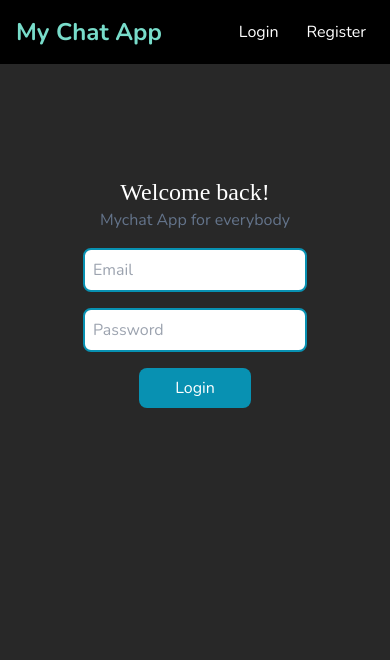
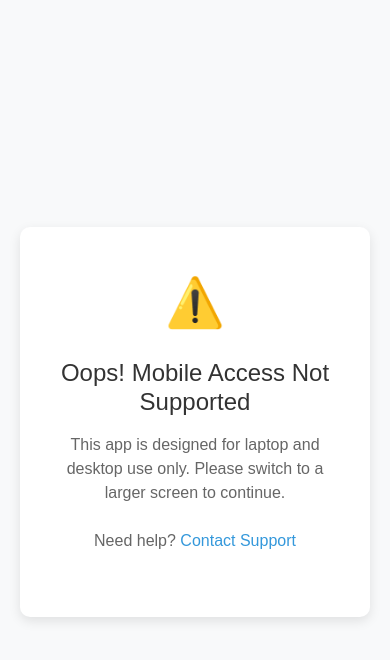
Before and after one commit to Amplejohnny/Chat_App, a React (Vite) app in the folder Frontend/: page / in a window 390 px wide. Shown: the top 660 px of the page. Built offline with nearby package versions, Linux system fonts and the light colour scheme; no server answers; a web font is replaced by a local one.

Commit message:
MobileUnsupported Page designed

```diff
--- a/Frontend/src/App.jsx
+++ b/Frontend/src/App.jsx
@@ -1,3 +1,4 @@
+import { useState, useEffect } from "react";
 import { Route, Routes, Navigate } from "react-router-dom";
 import Login from "./pages/Login";
 import Register from "./pages/Register";
@@ -8,10 +9,34 @@ import { AuthContext } from "./context/AuthContext";
 import { ChatContextProvider } from "./context/ChatContext";
 import "bootstrap/dist/css/bootstrap.min.css";
 import { Container } from "react-bootstrap";
+import MobileUnsupported from "./components/MobileUnsupported";
 
 function App() {
   const { user } = useContext(AuthContext);
+
+  const [isMobile, setIsMobile] = useState(false);
+
+  useEffect(() => {
+    // Check if the screen width is less than 768px (typical mobile devices)
+    const checkScreenWidth = () => {
+      setIsMobile(window.innerWidth < 768);
+    };
+
+    // Check on component mount
+    checkScreenWidth();
+
+    // Add event listener for window resize
+    window.addEventListener("resize", checkScreenWidth);
+
+    // Cleanup event listener on component unmount
+    return () => window.removeEventListener("resize", checkScreenWidth);
+  }, []);
+
   return (
+    <div>
+      {isMobile ? (
+        <MobileUnsupported />
+      ) : (
         <ChatContextProvider user={user}>
           <NavBar />
           <Container>
@@ -23,6 +48,8 @@ function App() {
             </Routes>
           </Container>
         </ChatContextProvider>
+      )}
+    </div>
   );
 }
 
--- /dev/null
+++ b/Frontend/src/components/MobileUnsupported.jsx
@@ -0,0 +1,23 @@
+const MobileUnsupported = () => {
+  return (
+    <div className="mobile-unsupported-container">
+      <div className="mobile-unsupported-content">
+        <div className="icon">
+          <span role="img" aria-label="warning">
+            ⚠️
+          </span>
+        </div>
+        <h1>Oops! Mobile Access Not Supported</h1>
+        <p>
+          This app is designed for laptop and desktop use only. Please switch to a larger screen to
+          continue.
+        </p>
+        <p className="contact-support">
+          Need help? <a href="mailto:workatdeveloper@gmail.com">Contact Support</a>
+        </p>
+      </div>
+    </div>
+  );
+};
+
+export default MobileUnsupported;
--- a/Frontend/src/index.css
+++ b/Frontend/src/index.css
@@ -142,8 +142,7 @@ body {
   position: absolute;
   top: 2rem;
   right: 0;
-  box-shadow: rgba(50, 50, 93, 0.25) 0px 2px 5px -1px,
-    rgba(0, 0, 0, 0.3) 0px 1px 3px -1px;
+  box-shadow: rgba(50, 50, 93, 0.25) 0px 2px 5px -1px, rgba(0, 0, 0, 0.3) 0px 1px 3px -1px;
   background: #181d31;
   z-index: 5;
 }
@@ -178,7 +177,7 @@ body {
 }
 
 .notification.not-read {
-  background: #243E36;
+  background: #243e36;
   /* #263159  */
 }
 
@@ -222,3 +221,54 @@ body {
 .cursor-pointer {
   cursor: pointer;
 }
+
+/* Mobile Unsupported Page Styles */
+.mobile-unsupported-container {
+  display: flex;
+  justify-content: center;
+  align-items: center;
+  height: 100vh;
+  background-color: #f8f9fa;
+  font-family: "Arial", sans-serif;
+  text-align: center;
+  padding: 20px;
+}
+
+.mobile-unsupported-content {
+  max-width: 400px;
+  background-color: #ffffff;
+  padding: 40px;
+  border-radius: 10px;
+  box-shadow: 0 4px 12px rgba(0, 0, 0, 0.1);
+}
+
+.mobile-unsupported-content h1 {
+  font-size: 24px;
+  margin-bottom: 16px;
+  color: #333;
+}
+
+.mobile-unsupported-content p {
+  font-size: 16px;
+  color: #666;
+  margin-bottom: 24px;
+}
+
+.icon {
+  font-size: 48px;
+  margin-bottom: 20px;
+}
+
+.contact-support {
+  font-size: 14px;
+  color: #888;
+}
+
+.contact-support a {
+  color: #3498db;
+  text-decoration: none;
+}
+
+.contact-support a:hover {
+  text-decoration: underline;
+}
```
Lines whose indentation alone changed are shown as unchanged.
